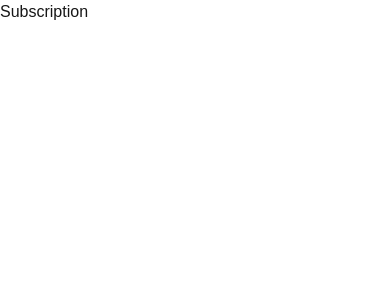
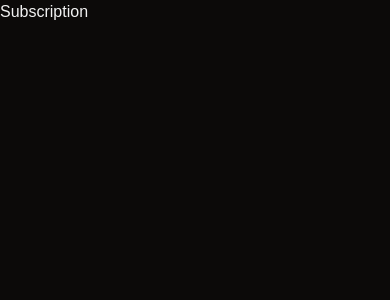
Before and after one commit to JonatanPaes/finance-ai, a Next.js app: page /subscription in a window 390 px wide. Shown: the top 300 px of the page. Built offline with nearby package versions, Linux system fonts and the light colour scheme.

Commit message:
chore: add shadcn setup

```diff
--- /dev/null
+++ b/app/_components/ui/button.tsx
@@ -0,0 +1,56 @@
+import { Slot } from '@radix-ui/react-slot'
+import { cva, type VariantProps } from 'class-variance-authority'
+import * as React from 'react'
+
+import { cn } from '@/app/_lib/utils'
+
+const buttonVariants = cva(
+  'inline-flex items-center justify-center gap-2 whitespace-nowrap rounded-md text-sm font-medium ring-offset-background transition-colors focus-visible:outline-none focus-visible:ring-2 focus-visible:ring-ring focus-visible:ring-offset-2 disabled:pointer-events-none disabled:opacity-50 [&_svg]:pointer-events-none [&_svg]:size-4 [&_svg]:shrink-0',
+  {
+    variants: {
+      variant: {
+        default: 'bg-primary text-primary-foreground hover:bg-primary/90',
+        destructive:
+          'bg-destructive text-destructive-foreground hover:bg-destructive/90',
+        outline:
+          'border border-input bg-background hover:bg-accent hover:text-accent-foreground',
+        secondary:
+          'bg-secondary text-secondary-foreground hover:bg-secondary/80',
+        ghost: 'hover:bg-accent hover:text-accent-foreground',
+        link: 'text-primary underline-offset-4 hover:underline',
+      },
+      size: {
+        default: 'h-10 px-4 py-2',
+        sm: 'h-9 rounded-md px-3',
+        lg: 'h-11 rounded-md px-8',
+        icon: 'h-10 w-10',
+      },
+    },
+    defaultVariants: {
+      variant: 'default',
+      size: 'default',
+    },
+  }
+)
+
+export interface ButtonProps
+  extends React.ButtonHTMLAttributes<HTMLButtonElement>,
+    VariantProps<typeof buttonVariants> {
+  asChild?: boolean
+}
+
+const Button = React.forwardRef<HTMLButtonElement, ButtonProps>(
+  ({ className, variant, size, asChild = false, ...props }, ref) => {
+    const Comp = asChild ? Slot : 'button'
+    return (
+      <Comp
+        className={cn(buttonVariants({ variant, size, className }))}
+        ref={ref}
+        {...props}
+      />
+    )
+  }
+)
+Button.displayName = 'Button'
+
+export { Button, buttonVariants }
--- /dev/null
+++ b/app/_lib/utils.ts
@@ -0,0 +1,6 @@
+import { type ClassValue, clsx } from 'clsx'
+import { twMerge } from 'tailwind-merge'
+
+export function cn(...inputs: ClassValue[]) {
+  return twMerge(clsx(inputs))
+}
--- a/app/globals.css
+++ b/app/globals.css
@@ -2,21 +2,7 @@
 @tailwind components;
 @tailwind utilities;
 
-:root {
-  --background: #ffffff;
-  --foreground: #171717;
-}
-
-@media (prefers-color-scheme: dark) {
-  :root {
-    --background: #0a0a0a;
-    --foreground: #ededed;
-  }
-}
-
 body {
-  color: var(--foreground);
-  background: var(--background);
   font-family: Arial, Helvetica, sans-serif;
 }
 
@@ -25,3 +11,71 @@
     text-wrap: balance;
   }
 }
+
+@layer base {
+  :root {
+    --background: 0 0% 100%;
+    --foreground: 240 10% 3.9%;
+    --card: transparent; /* Adjusted to be transparent */
+    --card-foreground: 240 10% 3.9%;
+    --popover: 0 0% 100%;
+    --popover-foreground: 240 10% 3.9%;
+    --primary: 102 59% 44%; /* Adjusted for #55B02E */
+    --primary-foreground: 355.7 100% 97.3%;
+    --secondary: 240 4.8% 95.9%;
+    --secondary-foreground: 240 5.9% 10%;
+    --muted: 240 4.8% 95.9%;
+    --muted-foreground: 240 3.8% 46.1%;
+    --accent: 240 4.8% 95.9%;
+    --accent-foreground: 240 5.9% 10%;
+    --destructive: 0 84.2% 60.2%;
+    --destructive-foreground: 0 0 100%;
+    --border: 240 5.9% 90%;
+    --input: 240 5.9% 90%;
+    --ring: 102 59% 44%; /* Adjusted for #55B02E */
+    --radius: 0.5rem;
+    --chart-1: 12 76% 61%;
+    --chart-2: 173 58% 39%;
+    --chart-3: 197 37% 24%;
+    --chart-4: 43 74% 66%;
+    --chart-5: 27 87% 67%;
+  }
+
+  .dark {
+    --background: 20 14.3% 4.1%;
+    --foreground: 0 0% 95%;
+    --card: transparent; /* Adjusted to be transparent */
+    --card-foreground: 0 0% 95%;
+    --popover: 0 0% 9%;
+    --popover-foreground: 0 0% 95%;
+    --primary: 102 59% 44%; /* Adjusted for #55B02E */
+    --primary-foreground: 0 0 100% --secondary: 240 3.7% 15.9%;
+    --secondary-foreground: 0 0 100%;
+    --muted: 0 0% 15%;
+    --muted-foreground: 240 5% 64.9%;
+    --accent: 12 6.5% 15.1%;
+    --accent-foreground: 0 0 100%;
+    --destructive: 0 62.8% 30.6%;
+    --destructive-foreground: 0 85.7% 97.3%;
+    --border: 240 3.7% 15.9%;
+    --input: 240 3.7% 15.9%;
+    --ring: 102 59% 44%; /* Adjusted for #55B02E */
+    --chart-1: 220 70% 50%;
+    --chart-2: 160 60% 45%;
+    --chart-3: 30 80% 55%;
+    --chart-4: 280 65% 60%;
+    --chart-5: 340 75% 55%;
+  }
+}
+
+@layer base {
+  * {
+    @apply border-border;
+  }
+  html {
+    @apply h-full;
+  }
+  body {
+    @apply h-full bg-background text-foreground;
+  }
+}
--- a/app/layout.tsx
+++ b/app/layout.tsx
@@ -1,35 +1,36 @@
-import type { Metadata } from "next";
-import localFont from "next/font/local";
-import "./globals.css";
+import './globals.css'
+
+import type { Metadata } from 'next'
+import localFont from 'next/font/local'
 
 const geistSans = localFont({
-  src: "./fonts/GeistVF.woff",
-  variable: "--font-geist-sans",
-  weight: "100 900",
-});
+  src: './fonts/GeistVF.woff',
+  variable: '--font-geist-sans',
+  weight: '100 900',
+})
 const geistMono = localFont({
-  src: "./fonts/GeistMonoVF.woff",
-  variable: "--font-geist-mono",
-  weight: "100 900",
-});
+  src: './fonts/GeistMonoVF.woff',
+  variable: '--font-geist-mono',
+  weight: '100 900',
+})
 
 export const metadata: Metadata = {
-  title: "Create Next App",
-  description: "Generated by create next app",
-};
+  title: 'Create Next App',
+  description: 'Generated by create next app',
+}
 
 export default function RootLayout({
   children,
 }: Readonly<{
-  children: React.ReactNode;
+  children: React.ReactNode
 }>) {
   return (
     <html lang="en">
       <body
-        className={`${geistSans.variable} ${geistMono.variable} antialiased`}
+        className={`${geistSans.variable} ${geistMono.variable} dark antialiased`}
       >
         {children}
       </body>
     </html>
-  );
+  )
 }
--- a/app/page.tsx
+++ b/app/page.tsx
@@ -1,101 +1,9 @@
-import Image from "next/image";
+import { Button } from './_components/ui/button'
 
 export default function Home() {
   return (
-    <div className="grid grid-rows-[20px_1fr_20px] items-center justify-items-center min-h-screen p-8 pb-20 gap-16 sm:p-20 font-[family-name:var(--font-geist-sans)]">
-      <main className="flex flex-col gap-8 row-start-2 items-center sm:items-start">
-        <Image
-          className="dark:invert"
-          src="https://nextjs.org/icons/next.svg"
-          alt="Next.js logo"
-          width={180}
-          height={38}
-          priority
-        />
-        <ol className="list-inside list-decimal text-sm text-center sm:text-left font-[family-name:var(--font-geist-mono)]">
-          <li className="mb-2">
-            Get started by editing{" "}
-            <code className="bg-black/[.05] dark:bg-white/[.06] px-1 py-0.5 rounded font-semibold">
-              app/page.tsx
-            </code>
-            .
-          </li>
-          <li>Save and see your changes instantly.</li>
-        </ol>
-
-        <div className="flex gap-4 items-center flex-col sm:flex-row">
-          <a
-            className="rounded-full border border-solid border-transparent transition-colors flex items-center justify-center bg-foreground text-background gap-2 hover:bg-[#383838] dark:hover:bg-[#ccc] text-sm sm:text-base h-10 sm:h-12 px-4 sm:px-5"
-            href="https://vercel.com/new?utm_source=create-next-app&utm_medium=appdir-template-tw&utm_campaign=create-next-app"
-            target="_blank"
-            rel="noopener noreferrer"
-          >
-            <Image
-              className="dark:invert"
-              src="https://nextjs.org/icons/vercel.svg"
-              alt="Vercel logomark"
-              width={20}
-              height={20}
-            />
-            Deploy now
-          </a>
-          <a
-            className="rounded-full border border-solid border-black/[.08] dark:border-white/[.145] transition-colors flex items-center justify-center hover:bg-[#f2f2f2] dark:hover:bg-[#1a1a1a] hover:border-transparent text-sm sm:text-base h-10 sm:h-12 px-4 sm:px-5 sm:min-w-44"
-            href="https://nextjs.org/docs?utm_source=create-next-app&utm_medium=appdir-template-tw&utm_campaign=create-next-app"
-            target="_blank"
-            rel="noopener noreferrer"
-          >
-            Read our docs
-          </a>
-        </div>
-      </main>
-      <footer className="row-start-3 flex gap-6 flex-wrap items-center justify-center">
-        <a
-          className="flex items-center gap-2 hover:underline hover:underline-offset-4"
-          href="https://nextjs.org/learn?utm_source=create-next-app&utm_medium=appdir-template-tw&utm_campaign=create-next-app"
-          target="_blank"
-          rel="noopener noreferrer"
-        >
-          <Image
-            aria-hidden
-            src="https://nextjs.org/icons/file.svg"
-            alt="File icon"
-            width={16}
-            height={16}
-          />
-          Learn
-        </a>
-        <a
-          className="flex items-center gap-2 hover:underline hover:underline-offset-4"
-          href="https://vercel.com/templates?framework=next.js&utm_source=create-next-app&utm_medium=appdir-template-tw&utm_campaign=create-next-app"
-          target="_blank"
-          rel="noopener noreferrer"
-        >
-          <Image
-            aria-hidden
-            src="https://nextjs.org/icons/window.svg"
-            alt="Window icon"
-            width={16}
-            height={16}
-          />
-          Examples
-        </a>
-        <a
-          className="flex items-center gap-2 hover:underline hover:underline-offset-4"
-          href="https://nextjs.org?utm_source=create-next-app&utm_medium=appdir-template-tw&utm_campaign=create-next-app"
-          target="_blank"
-          rel="noopener noreferrer"
-        >
-          <Image
-            aria-hidden
-            src="https://nextjs.org/icons/globe.svg"
-            alt="Globe icon"
-            width={16}
-            height={16}
-          />
-          Go to nextjs.org →
-        </a>
-      </footer>
+    <div className="flex w-screen items-center justify-center">
+      <Button>Hello World</Button>
     </div>
-  );
+  )
 }
--- a/tailwind.config.ts
+++ b/tailwind.config.ts
@@ -1,19 +1,63 @@
 import type { Config } from "tailwindcss";
 
 const config: Config = {
-  content: [
+    darkMode: ["class"],
+    content: [
     "./pages/**/*.{js,ts,jsx,tsx,mdx}",
     "./components/**/*.{js,ts,jsx,tsx,mdx}",
     "./app/**/*.{js,ts,jsx,tsx,mdx}",
   ],
   theme: {
-    extend: {
-      colors: {
-        background: "var(--background)",
-        foreground: "var(--foreground)",
-      },
-    },
+  	extend: {
+  		colors: {
+  			background: 'hsl(var(--background))',
+  			foreground: 'hsl(var(--foreground))',
+  			card: {
+  				DEFAULT: 'hsl(var(--card))',
+  				foreground: 'hsl(var(--card-foreground))'
+  			},
+  			popover: {
+  				DEFAULT: 'hsl(var(--popover))',
+  				foreground: 'hsl(var(--popover-foreground))'
+  			},
+  			primary: {
+  				DEFAULT: 'hsl(var(--primary))',
+  				foreground: 'hsl(var(--primary-foreground))'
+  			},
+  			secondary: {
+  				DEFAULT: 'hsl(var(--secondary))',
+  				foreground: 'hsl(var(--secondary-foreground))'
+  			},
+  			muted: {
+  				DEFAULT: 'hsl(var(--muted))',
+  				foreground: 'hsl(var(--muted-foreground))'
+  			},
+  			accent: {
+  				DEFAULT: 'hsl(var(--accent))',
+  				foreground: 'hsl(var(--accent-foreground))'
+  			},
+  			destructive: {
+  				DEFAULT: 'hsl(var(--destructive))',
+  				foreground: 'hsl(var(--destructive-foreground))'
+  			},
+  			border: 'hsl(var(--border))',
+  			input: 'hsl(var(--input))',
+  			ring: 'hsl(var(--ring))',
+  			chart: {
+  				'1': 'hsl(var(--chart-1))',
+  				'2': 'hsl(var(--chart-2))',
+  				'3': 'hsl(var(--chart-3))',
+  				'4': 'hsl(var(--chart-4))',
+  				'5': 'hsl(var(--chart-5))'
+  			}
+  		},
+  		borderRadius: {
+  			lg: 'var(--radius)',
+  			md: 'calc(var(--radius) - 2px)',
+  			sm: 'calc(var(--radius) - 4px)'
+  		}
+  	}
   },
-  plugins: [],
+  plugins: [require("tailwindcss-animate")],
 };
 export default config;
```
Also changed, not shown: package.json (+7 -1 lines), components.json (added), 1 other file (tests, documents, lock files or other folders).
